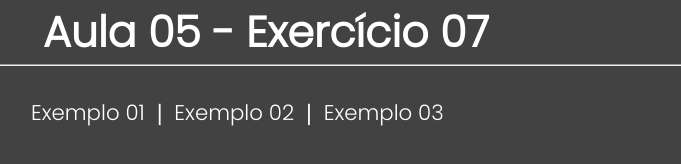
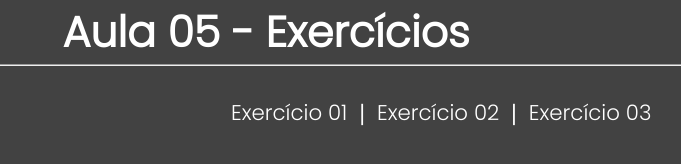
Before and after one commit to https-shini/exercicios-Aula5, a plain HTML site: page index.html in a window 1280 px wide. Shown: the whole page, without its empty margins (374-1055 px from the left). Drawn offline with Linux system fonts and the light colour scheme.

Commit message:
Update index.html

```diff
--- a/index.html
+++ b/index.html
@@ -27,7 +27,7 @@
 
     nav{
         display: inline;
-        margin-left: 400px;
+        margin-left: 600px;
         padding: 5px;
     }
 
@@ -38,12 +38,12 @@
     }
 </style>
 <body>
-    <h1>Aula 05 - Exercício 07</h1>
+    <h1>Aula 05 - Exercícios</h1>
     <hr><br>
     <nav>
-        <a href="./exercicio01/index.html">Exemplo 01</a> &#10072;
-        <a href="./exercicio02/index.html">Exemplo 02</a> &#10072;
-        <a href="./exercicio03/index.html">Exemplo 03</a>
+        <a href="./exercicio01/index.html">Exercício 01</a> &#10072;
+        <a href="./exercicio02/index.html">Exercício 02</a> &#10072;
+        <a href="./exercicio03/index.html">Exercício 03</a>
     </nav>
 </body>
 </html>
```
